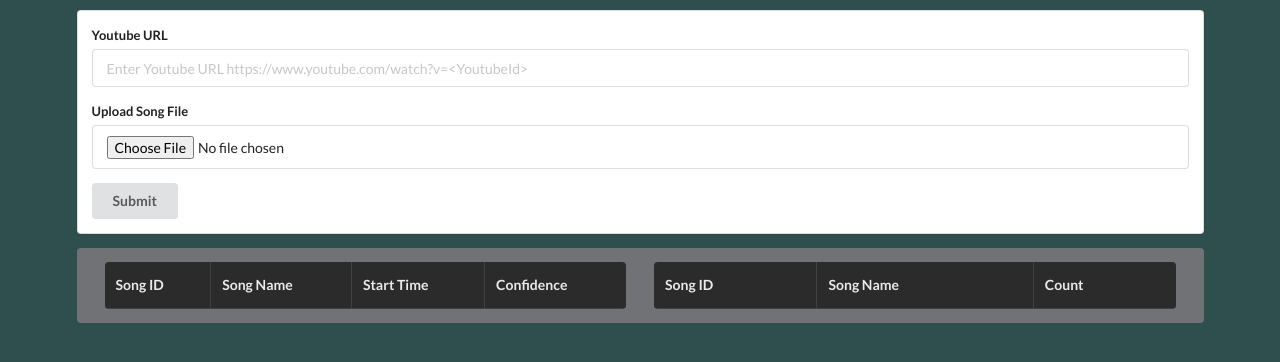
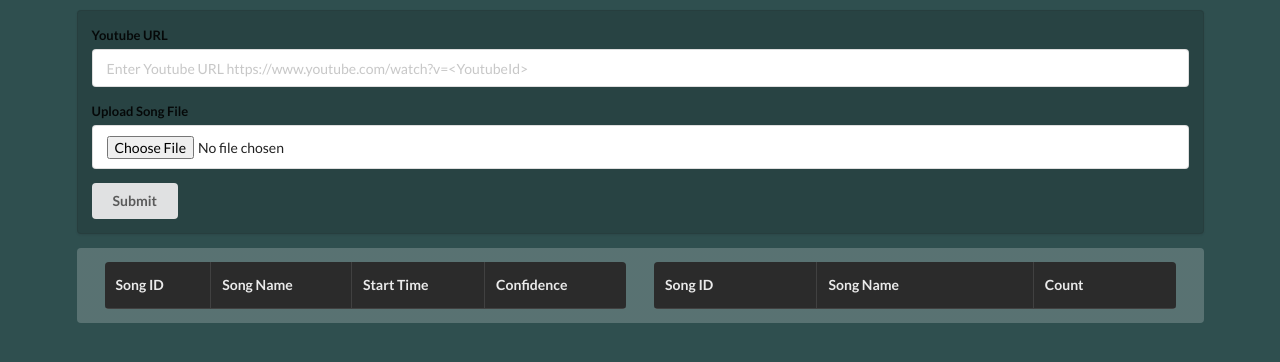
Before and after one commit to gjamuar/songfinder, a React (Create React App) app: page / in a window 1280 px wide. Shown: the top 362 px of the page. Built offline with nearby package versions, Linux system fonts and the light colour scheme.

Commit message:
changed color to green

```diff
--- a/src/components/App.js
+++ b/src/components/App.js
@@ -120,7 +120,7 @@ class App extends React.Component {
             <div className="ui container" style={{ marginTop: '10px' }}>
                 <SearchBar onSubmit={this.onSearchSubmit} onYoutubeSubmit={this.onYoutubeSubmit} />
                 <div><PlayerView audiofile={this.state.audiofile} highlightFingerprint={this.highlightFingerprint} youtubeUrl={this.state.youtubeUrl}/></div>
-                <div className="ui raised secondary inverted segment">
+                <div className="ui raised secondary inverted segment" style={{     backgroundColor: 'transparent' }}>
                 <div className="ui two column doubling stackable grid container">
                 <div className="column">
                     <FingerprintList
--- a/src/components/SearchBar.js
+++ b/src/components/SearchBar.js
@@ -17,7 +17,7 @@ class SearchBar extends React.Component {
 
     render() {
         return (
-            <div className="ui segment">
+            <div className="ui segment" style={{   backgroundColor:'rgba(0,0,0,.15)' }}>
                 <form className="ui form" onSubmit={this.onFormSubmit}>
                     <div className="field">
                         <label>Youtube URL</label>
--- a/src/css/PlayerView.css
+++ b/src/css/PlayerView.css
@@ -2,5 +2,5 @@
     margin: auto;
 }
 .playerbg {
-    background-color: currentColor;
+    background-color: rgba(0,0,0,.15);
 }
```
